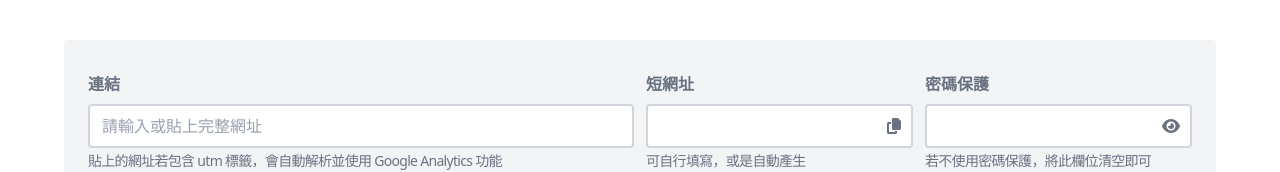
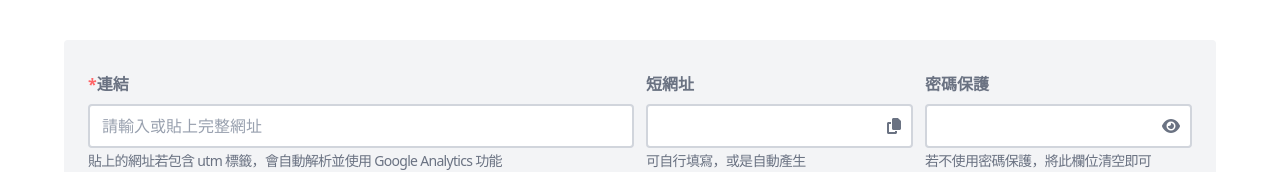
Before and after one commit to chinyuting/UrlShorten, a React (Vite) app: page / in a window 1280 px wide. Shown: the top 172 px of the page. Built offline with nearby package versions, Linux system fonts and the light colour scheme.

Commit message:
feat: Add required field indicators

```diff
--- a/src/page/UrlShorten.jsx
+++ b/src/page/UrlShorten.jsx
@@ -168,6 +168,7 @@ export default function UrlShorten() {
       <form className="grid grid-cols-1 md:grid-cols-8 gap-3 max-w-6xl mx-auto rounded bg-gray-100 p-6">
         <div className="md:col-span-4">
           <label htmlFor="originUrl" className={labelClass}>
+            <span className="text-red-400">*</span>
             連結
           </label>
           <input
```
